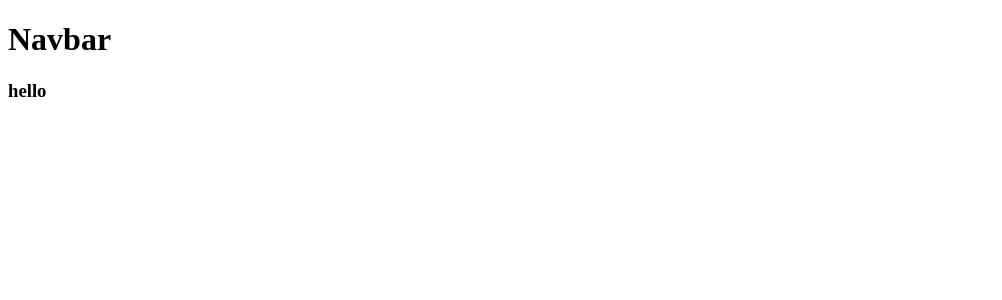
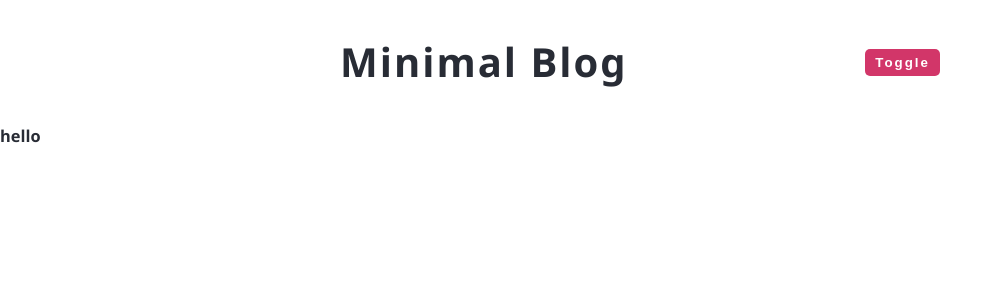
Before and after one commit to RaktimParasar/Reattractive, a React (Create React App) app in the folder frontend/: page / in a window 1280 px wide. Shown: the top 300 px of the page, without its empty margins (0-1002 px from the left). Built offline with nearby package versions, Linux system fonts and the light colour scheme.

Commit message:
navbar & css file update

```diff
--- a/frontend/src/App.css
+++ b/frontend/src/App.css
@@ -1,38 +1,208 @@
-.App {
-  text-align: center;
+/*
+    Global Styles
+*/
+
+:root {
+  --clr-bcg: #fff;
+  --clr-font: #282c35;
+  --clr-primary: #d23669;
 }
 
-.App-logo {
-  height: 40vmin;
-  pointer-events: none;
+.dark-theme {
+  --clr-bcg: #282c35;
+  --clr-font: #fff;
+  --clr-primary: #ffa7c4;
 }
 
-@media (prefers-reduced-motion: no-preference) {
-  .App-logo {
-    animation: App-logo-spin infinite 20s linear;
+.light-theme {
+  --clr-bcg: #fff;
+  --clr-font: #282c35;
+  --clr-primary: #d23669;
+}
+
+*,
+::after,
+::before {
+  margin: 0;
+  padding: 0;
+  box-sizing: box-border;
+}
+
+body {
+  font-family: 'Segoe UI', 'Open Sans', 'Helvetica Neue';
+  background: var(--clr-bcg);
+  color: var(--clr-font);
+  line-height: 1.5;
+  font-size: 0.875rem;
+  transition: all 0.3s linear;
+}
+
+/*
+Navbar
+*/
+
+.nav-center {
+  width: 90vw;
+  max-width: 600px;
+  margin: 0 auto;
+  display: flex;
+  justify-content: space-between;
+  align-items: center;
+  padding: 2rem 0;
+}
+
+.nav-center h1 {
+  font-size: 2.5rem;
+  text-transform: capitalize;
+  letter-spacing: 2px;
+}
+
+/*
+  Button
+*/
+.btn {
+  color: var(--clr-bcg);
+  padding: 0.25rem 0.5rem;
+  border-radius: 5px;
+  border-color: transparent;
+  text-transform: capitalize;
+  letter-spacing: 2px;
+  transition: all 0.3s linear;
+  font-weight: bold;
+  cursor: pointer;
+}
+
+.dark-mode {
+  background: var(--clr-primary);
+}
+
+.create-post {
+  background-color: yellowgreen;
+}
+
+.post-action-tab {
+  display: flex;
+  max-width: 600px;
+  margin: 0 auto;
+  padding: 2rem 0;
+  width: 90vw;
+}
+
+.articles {
+  width: 90vw;
+}
+
+.action-tab {
+  display: flex;
+  max-width: 600px;
+  margin: 0 auto;
+  text-transform: capitalize;
+  justify-content: space-between;
+  align-items: center;
+  padding: 1rem 0;
+  width: 90vw;
+}
+
+.sort-by {
+  display: flex;
+  gap: 1rem;
+  align-items: center;
+  font-family: Tahoma, sans-serif;
+  font-weight: 500;
+  letter-spacing: 2px;
+}
+
+.post-link {
+  text-decoration: none;
+  color: inherit;
+}
+
+.post {
+  margin-bottom: 3rem;
+}
+
+.post h2 {
+  color: var(--clr-primary);
+  text-transform: capitalize;
+  letter-spacing: 2px;
+  font-size: 1.75rem;
+}
+
+.post-item {
+  margin-bottom: 0.75rem;
+  font-style: italic;
+}
+
+.post-item span {
+  margin-right: 0.5rem;
+}
+
+.post-text {
+  font-weight: 700;
+}
+
+.category {
+  display: flex;
+  flex-direction: column;
+}
+
+.category-text {
+  text-transform: uppercase;
+  letter-spacing: 2px;
+  border-bottom: yellowgreen 2px solid;
+  color: var(--clr-primary);
+}
+
+.category-btn {
+  background: transparent;
+  border-color: transparent;
+  text-transform: capitalize;
+  font-family: Verdana, Geneva, Tahoma, sans-serif;
+  font-size: 1.25rem;
+  letter-spacing: 2px;
+  margin: 0 0.2rem;
+  transition: all 0.3s linear;
+  cursor: pointer;
+  padding: 0.7rem 0;
+  line-height: 1;
+  outline-color: hsl(186, 100%, 94%);
+  border: 2px solid transparent;
+}
+
+.category-btn:hover {
+  color: var(--clr-primary);
+  box-shadow: -2px 0 yellowgreen;
+}
+
+.active-btn {
+  box-shadow: -2px 0 yellowgreen;
+}
+.comment {
+  display: flex;
+  margin-top: 1rem;
+  gap: 1rem;
+  font-weight: 600;
+  letter-spacing: 2px;
+}
+
+.dot {
+  height: 25px;
+  width: 25px;
+  background-color: var(--clr-primary);
+  border-radius: 50%;
+  display: inline-block;
+  text-align: center;
+  font-weight: bold;
+  color: var(--clr-bcg);
+}
+
+@media screen and (max-width: 460px) {
+  .sort-by {
+      gap: 0.3rem;
+      letter-spacing: 1px;
+  }
+
+  .category-btn {
+      font-size: 1rem;
   }
 }
-
-.App-header {
-  background-color: #282c34;
-  min-height: 100vh;
-  display: flex;
-  flex-direction: column;
-  align-items: center;
-  justify-content: center;
-  font-size: calc(10px + 2vmin);
-  color: white;
-}
-
-.App-link {
-  color: #61dafb;
-}
-
-@keyframes App-logo-spin {
-  from {
-    transform: rotate(0deg);
-  }
-  to {
-    transform: rotate(360deg);
-  }
-}
--- a/frontend/src/components/Navbar.js
+++ b/frontend/src/components/Navbar.js
@@ -1,16 +1,16 @@
-import React from 'react'
-import PropTypes from 'prop-types'
+import React, { Fragment } from 'react'
 
 const Navbar = props => {
     return (
-        <div>
-            <h1>Navbar</h1>
-        </div>
+        <Fragment>
+            <nav>
+                <div class="nav-center">
+                    <h1>minimal blog</h1>
+                    <button class="btn dark-mode">toggle</button>
+                </div>
+            </nav>
+        </Fragment>
     )
 }
 
-Navbar.propTypes = {
-
-}
-
 export default Navbar
```
Also changed, not shown: 1 other file (tests, documents, lock files or other folders).
